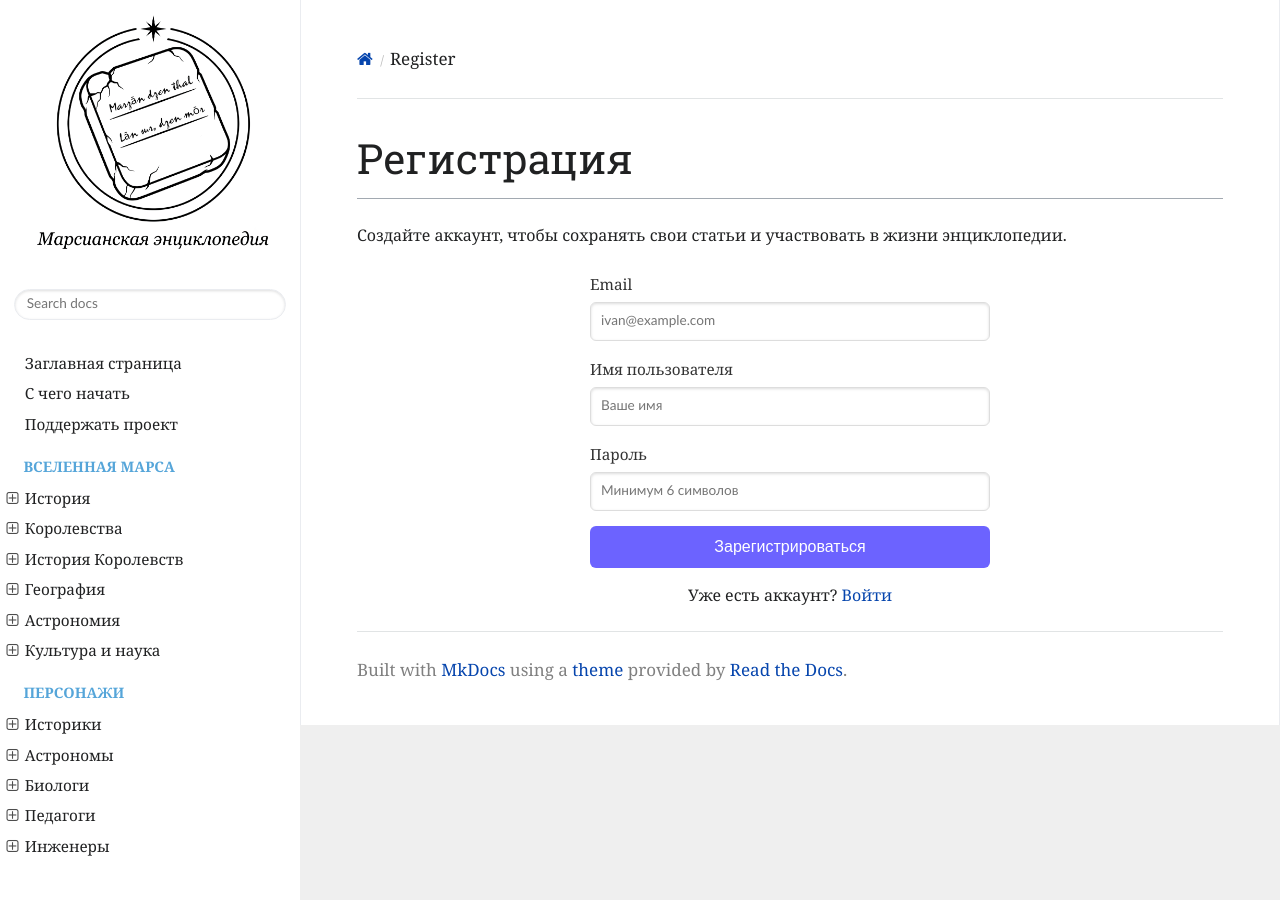
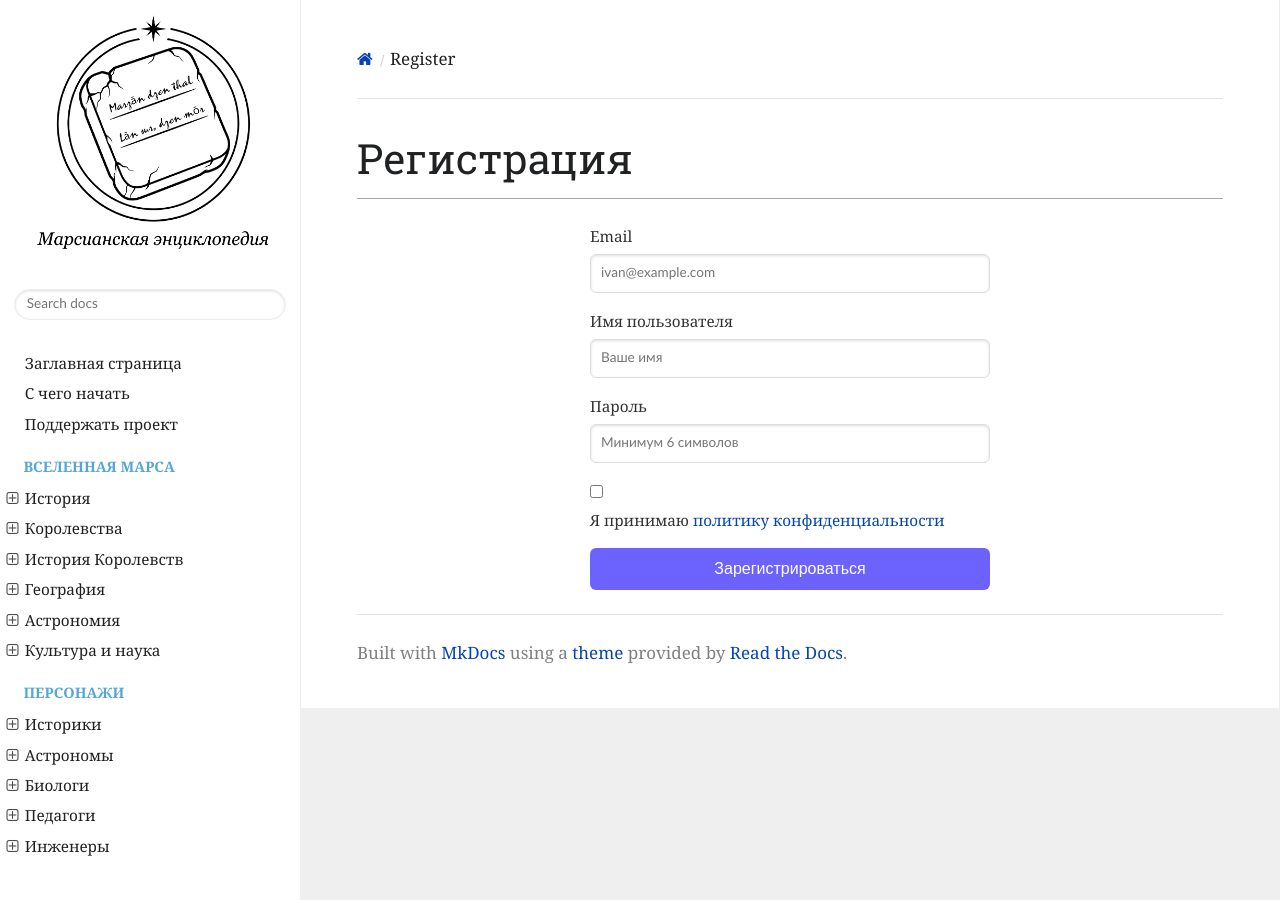
Before and after one commit to ivanhohlov14-bit/mars-encyclopedia, an MkDocs documentation site: the page built from docs/register.md, in a window 1280 px wide. Built offline with MkDocs 1.6.1, drawn with Linux system fonts in a browser that asks for light colours; nearby versions of some CDN libraries; a script that is not in the unit is left out; part of the change alters nothing that is shown.

Commit message:
Update register.md

```diff
--- a/docs/register.md
+++ b/docs/register.md
@@ -1,9 +1,6 @@
-<!-- docs/register.md -->
 <h1>Регистрация</h1>
 
-<p>Создайте аккаунт, чтобы сохранять свои статьи и участвовать в жизни энциклопедии.</p>
-
-<div style="max-width: 400px; margin: 0 auto;">
+<form id="register-form" style="max-width: 400px; margin: 0 auto;">
     <div style="margin-bottom: 15px;">
         <label for="reg-email">Email</label>
         <input type="email" id="reg-email" placeholder="ivan@example.com" style="width: 100%; padding: 10px; border: 1px solid #ddd; border-radius: 6px;">
@@ -16,11 +13,46 @@
         <label for="reg-password">Пароль</label>
         <input type="password" id="reg-password" placeholder="Минимум 6 символов" style="width: 100%; padding: 10px; border: 1px solid #ddd; border-radius: 6px;">
     </div>
-    <button onclick="registerUser(document.getElementById('reg-email').value, document.getElementById('reg-password').value, document.getElementById('reg-username').value)"
-            style="width: 100%; padding: 12px; background: #6C63FF; color: #fff; border: none; border-radius: 6px; font-size: 1rem; cursor: pointer;">
+    <div style="margin-bottom: 15px;">
+        <input type="checkbox" id="consent" required>
+        <label for="consent">Я принимаю <a href="/privacy/">политику конфиденциальности</a></label>
+    </div>
+    <button type="submit" style="width: 100%; padding: 12px; background: #6C63FF; color: #fff; border: none; border-radius: 6px; font-size: 1rem; cursor: pointer;">
         Зарегистрироваться
     </button>
-    <p style="margin-top: 15px; text-align: center;">
-        Уже есть аккаунт? <a href="/login/">Войти</a>
-    </p>
-</div>
+</form>
+
+<script>
+document.getElementById('register-form').addEventListener('submit', function(e) {
+    e.preventDefault();
+    const email = document.getElementById('reg-email').value;
+    const username = document.getElementById('reg-username').value;
+    const password = document.getElementById('reg-password').value;
+    const consent = document.getElementById('consent').checked;
+
+    if (!consent) {
+        alert('Примите условия политики конфиденциальности');
+        return;
+    }
+
+    if (typeof supabase === 'undefined') {
+        alert('Ошибка загрузки Supabase. Попробуйте обновить страницу.');
+        return;
+    }
+
+    const client = supabase.createClient('https://ncytbgbjfoqmmgfygz.supabase.co', 'sb_publishable_v5qJYCi85UdrUsz0tAOohQ_0wWdMR3D');
+
+    client.auth.signUp({
+        email,
+        password,
+        options: { data: { username } }
+    }).then(({ data, error }) => {
+        if (error) {
+            alert('Ошибка: ' + error.message);
+            return;
+        }
+        alert('✅ Регистрация успешна! Проверьте почту для подтверждения.');
+        window.location.href = '/profile/';
+    });
+});
+</script>
```
